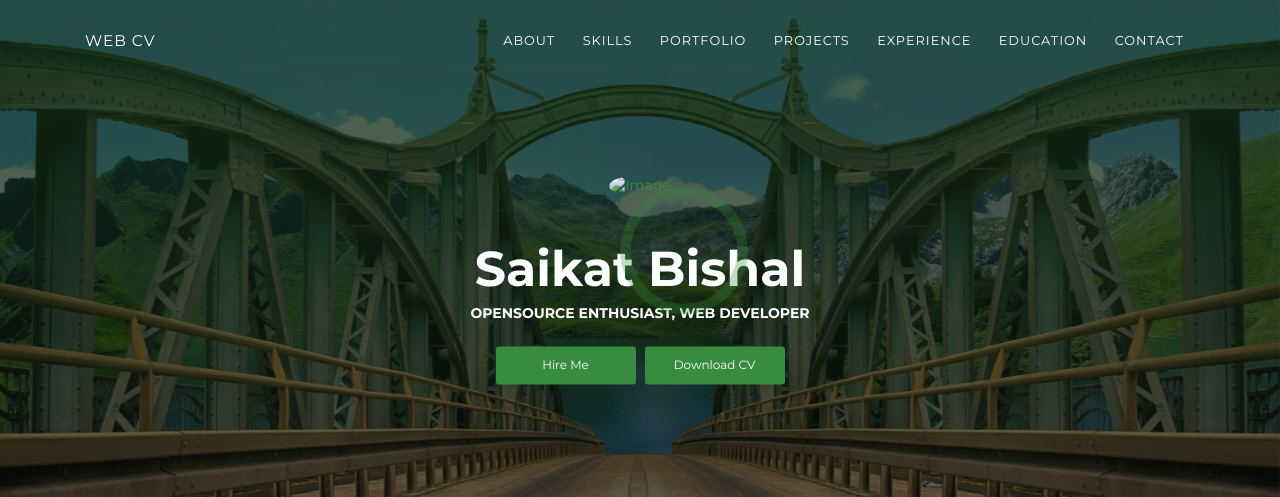
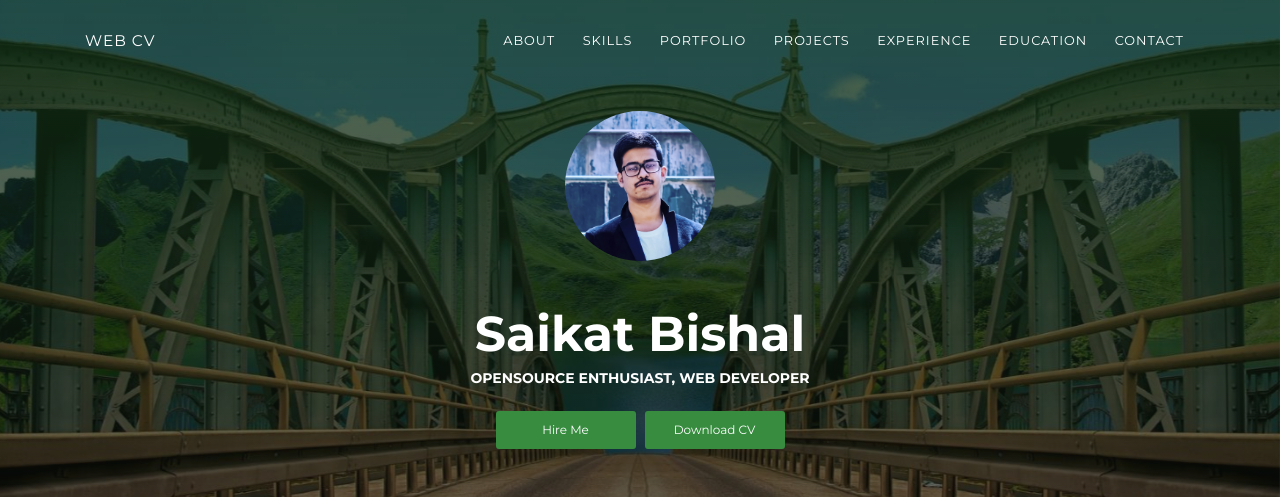
Before and after one commit to saikatbishal/resume, a website: page public/index.html in a window 1280 px wide. Shown: the top 497 px of the page. Drawn offline with Linux system fonts and the light colour scheme.

Commit message:
Update index.html

```diff
--- a/public/index.html
+++ b/public/index.html
@@ -52,7 +52,7 @@
       <div class="page-header-image" data-parallax="true" style="background-image: url('images/cc-bg-1.jpg')"></div>
       <div class="container">
         <div class="content-center">
-          <div class="cc-profile-image"><a href="#"><img src="images/BISHAL-SAIKAT.png" alt="Image"/></a></div>
+          <div class="cc-profile-image"><a href="#"><img src="images/BISHAL-SAIKAT.jpg" alt="Image"/></a></div>
           <div class="h1 title">Saikat Bishal</div>
           <p class="category text-white">OpenSource enthusiast, web developer</p><a class="btn btn-primary smooth-scroll mr-2" href="#contact" data-aos="zoom-in" data-aos-anchor="data-aos-anchor">Hire Me</a><a class="btn btn-primary" href="https://github.com/saikatbishal/saikatbishal/blob/master/SAIKAT_BISHAL_.pdf" target="_blank" data-aos="zoom-in" data-aos-anchor="data-aos-anchor">Download CV</a>
         </div>
```
